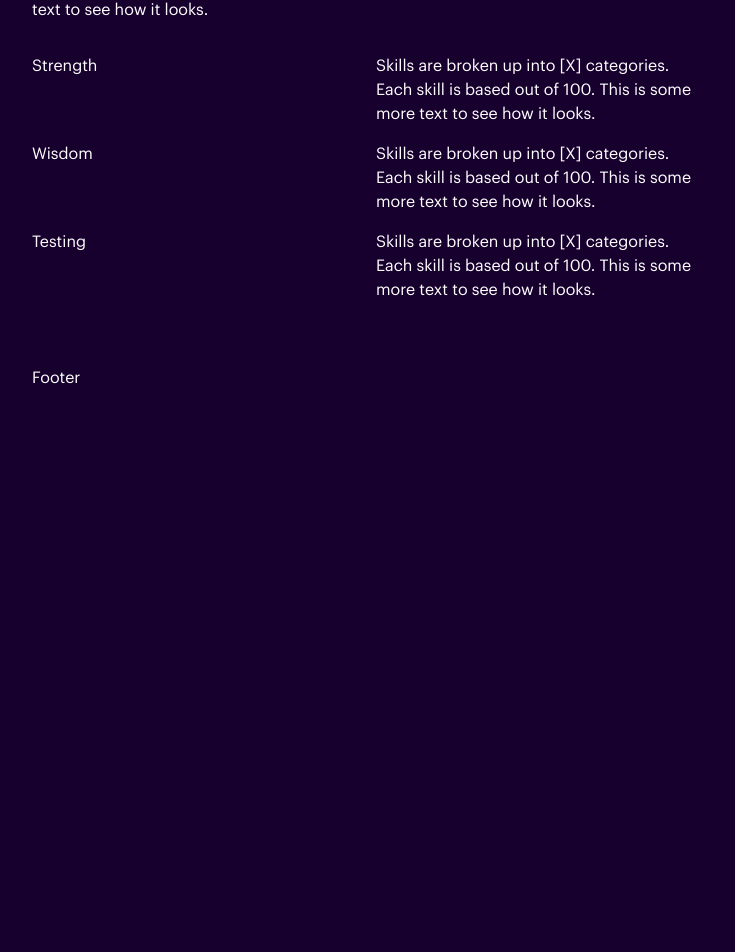
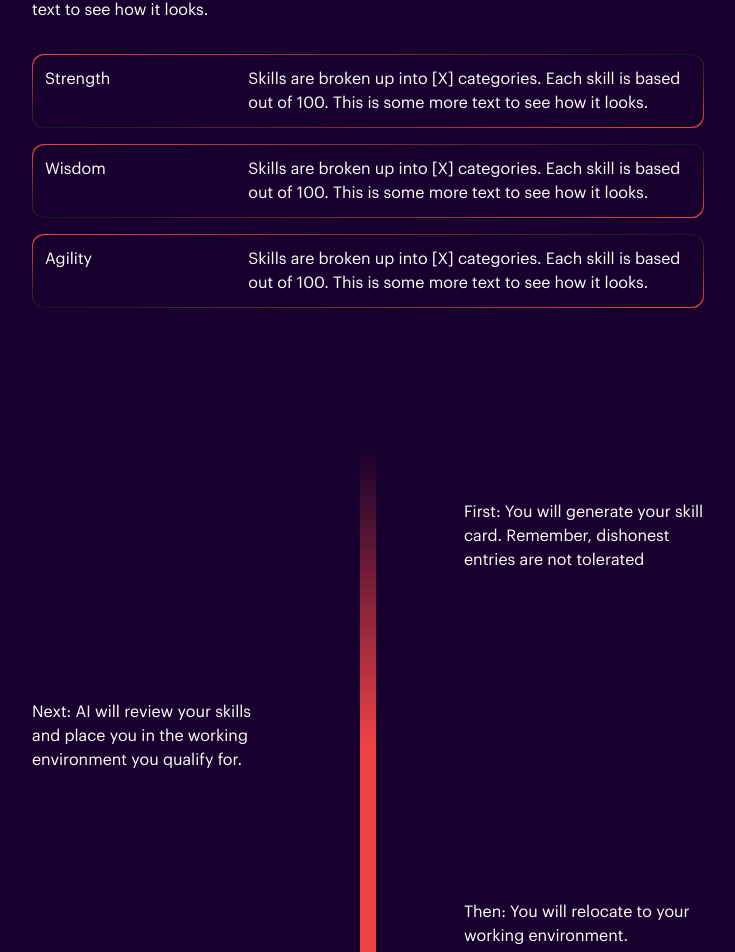
Before and after one commit to CollinOS/gamify, a React (Vite) app: page / in a window 1280 px wide. Shown: the part 596-1548 px from the top of the page, without its empty margins (272-1007 px from the left). Before the commit the page ends 1018 px from the top, so only its background shows below. Built offline with nearby package versions, Linux system fonts and the light colour scheme.

Commit message:
skills + timeline

```diff
--- a/src/components/HomeSkills.jsx
+++ b/src/components/HomeSkills.jsx
@@ -12,35 +12,35 @@ const HomeHero = () => {
         This is some more text to see how it looks.
       </p>
       <div className="p-4"/>
-      <div className="grid grid-cols-2 gap-4">
-        <div>
-          <p>
+      <div className="bg-gradient-to-br from-red-500 via-gray-900 to-red-500 rounded-xl p-[1px] hover:drop-shadow-2xl duration-200">
+        <div className="bg-primary p-3 rounded-xl flex flex-row justify-between">
+          <p className="w-96">
             Strength
           </p>
-        </div>
-        <div>
-          <p>
-            Skills are broken up into [X] categories. Each skill is based out of 100.
-            This is some more text to see how it looks.
-        </p>
-        </div>
-        <div>
-          <p>
-            Wisdom
-          </p>
-        </div>
-        <div>
           <p>
             Skills are broken up into [X] categories. Each skill is based out of 100.
             This is some more text to see how it looks.
           </p>
         </div>
-        <div>
+      </div>
+      <div className="p-2"/>
+      <div className="bg-gradient-to-br from-red-500 via-gray-900 to-red-500 rounded-xl p-[1px]">
+        <div className="bg-primary p-3 rounded-xl flex flex-row justify-between">
+          <p className="w-96">
+            Wisdom
+          </p>
           <p>
-            Testing
+            Skills are broken up into [X] categories. Each skill is based out of 100.
+            This is some more text to see how it looks.
           </p>
         </div>
-        <div>
+      </div>
+      <div className="p-2"/>
+      <div className="bg-gradient-to-br from-red-500 via-gray-900 to-red-500 rounded-xl p-[1px]">
+        <div className="bg-primary p-3 rounded-xl flex flex-row justify-between">
+          <p className="w-96">
+            Agility
+          </p>
           <p>
             Skills are broken up into [X] categories. Each skill is based out of 100.
             This is some more text to see how it looks.
--- /dev/null
+++ b/src/components/HomeTimeline.jsx
@@ -0,0 +1,33 @@
+import React from 'react'
+
+const HomeTimeline = () => {
+  return (
+    <div className="flex flex-col justify-center items-start w-full max-w-2xl border-purple-800 mx-auto pt-16 pb-16">
+      <div className="absolute m-auto z-10 h-[600px] left-0 right-0 w-4 bg-gradient-to-t from-red-500 via-red-500 to-primary" />
+      <div className="flex flex-row justify-end py-16 w-full">
+        <div className="w-60">
+          <p>First: You will generate your skill card. Remember, dishonest entries are not tolerated</p>
+        </div>
+      </div>
+      <div className="flex flex-row justify-start py-16 w-full">
+        <div className="w-60">
+          <p>Next: AI will review your skills and place you in the working environment you qualify for.</p>
+        </div>
+      </div>
+      <div className="flex flex-row justify-end py-16 w-full">
+        <div className="w-60">
+          <p>Then: You will relocate to your working environment. </p>
+        </div>
+      </div>
+      <div className="flex flex-row justify-center items-center w-full">
+        <div className="absolute h-6 w-6 bg-red-500 rounded-full animate-ping-slow" />
+        <div className="h-6 w-6 bg-red-500 rounded-full" />
+      </div>
+      <div className="flex flex-row justify-center items-center w-full">
+        <p>Go level up those skills</p>
+      </div>
+    </div>
+  )
+}
+
+export default HomeTimeline
--- a/src/routes/root.jsx
+++ b/src/routes/root.jsx
@@ -1,6 +1,7 @@
 import React from 'react';
 import HomeHero from "../components/HomeHero";
 import HomeSkills from "../components/HomeSkills";
+import HomeTimeline from "../components/HomeTimeline";
 import Layout from '../components/Layout';
 
 export default function Root() {
@@ -9,6 +10,7 @@ export default function Root() {
     <Layout>
       <HomeHero />
       <HomeSkills />
+      <HomeTimeline />
     </Layout>
   )
 }
--- a/tailwind.config.cjs
+++ b/tailwind.config.cjs
@@ -12,6 +12,9 @@ module.exports = {
       },
       colors: {
         'primary': '#18002e',
+      },
+      animation: {
+        'ping-slow': 'ping 2s cubic-bezier(0, 0, 0.2, 1) infinite',
       }
     },
   },
```
Also changed, not shown: 1 other file (tests, documents, lock files or other folders).
